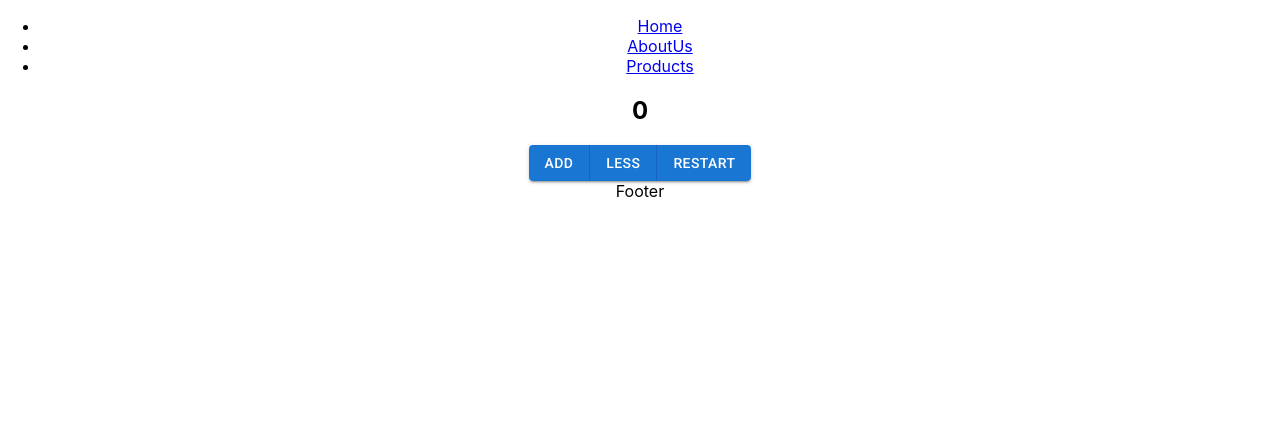
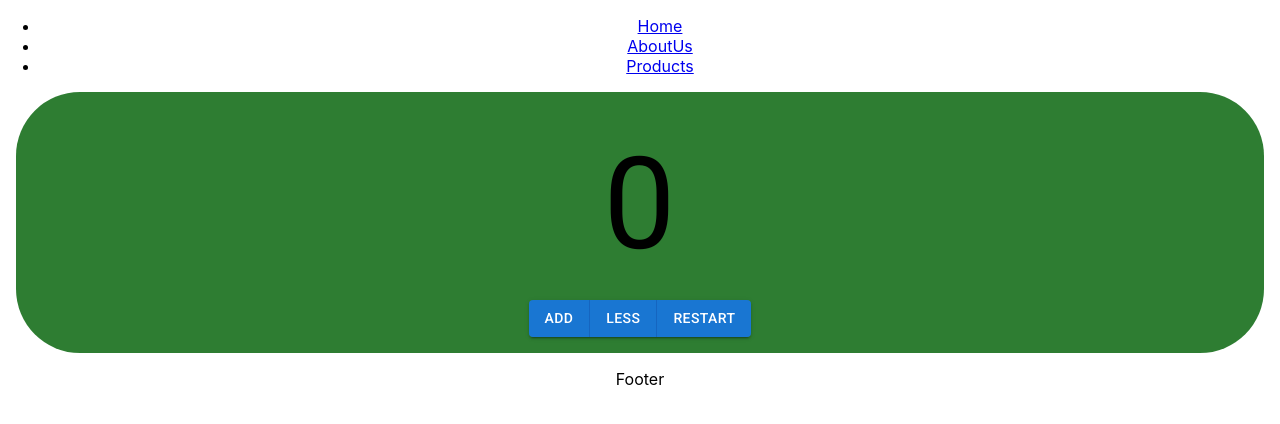
Before and after one commit to sergiotrrs/ch34-react-02-counter, a React (Create React App) app: page /products in a window 1280 px wide. Shown: the top 424 px of the page. Built offline with nearby package versions, Linux system fonts and the light colour scheme.

Commit message:
style: uso de Box en CounterApp

```diff
--- a/src/components/counter/CounterApp.jsx
+++ b/src/components/counter/CounterApp.jsx
@@ -1,5 +1,5 @@
 import { useState } from "react";
-import { ButtonGroup, Button } from "@mui/material";
+import { ButtonGroup, Button, Typography, Box } from "@mui/material";
 
 const CounterApp = () => {
   //Hook UseState
@@ -16,8 +16,14 @@ const CounterApp = () => {
   // Agregar la funcionalidad para el botón decrement y reset
 
   const counterComponent = (
-    <div className="counter-container">
-      <h2 id="counter"> {counter} </h2>
+    <Box p={2} m={2} borderRadius={16} bgcolor={ {xs:"primary.main", md:"success.main"} } >
+      {/* <h2 id="counter"> {counter} </h2> */}
+      <Typography
+        sx={{ fontSize: { xs: "2rem", sm: "4rem", md: "6rem", lg: "8rem" } }}
+        component="p"
+      >
+        {counter}
+      </Typography>
       <div id="buttons">
         <ButtonGroup
           variant="contained"
@@ -28,7 +34,7 @@ const CounterApp = () => {
           <Button onClick={() => setCounter(0)}>Restart</Button>
         </ButtonGroup>
       </div>
-    </div>
+    </Box>
   );
 
   return counterComponent;
```
